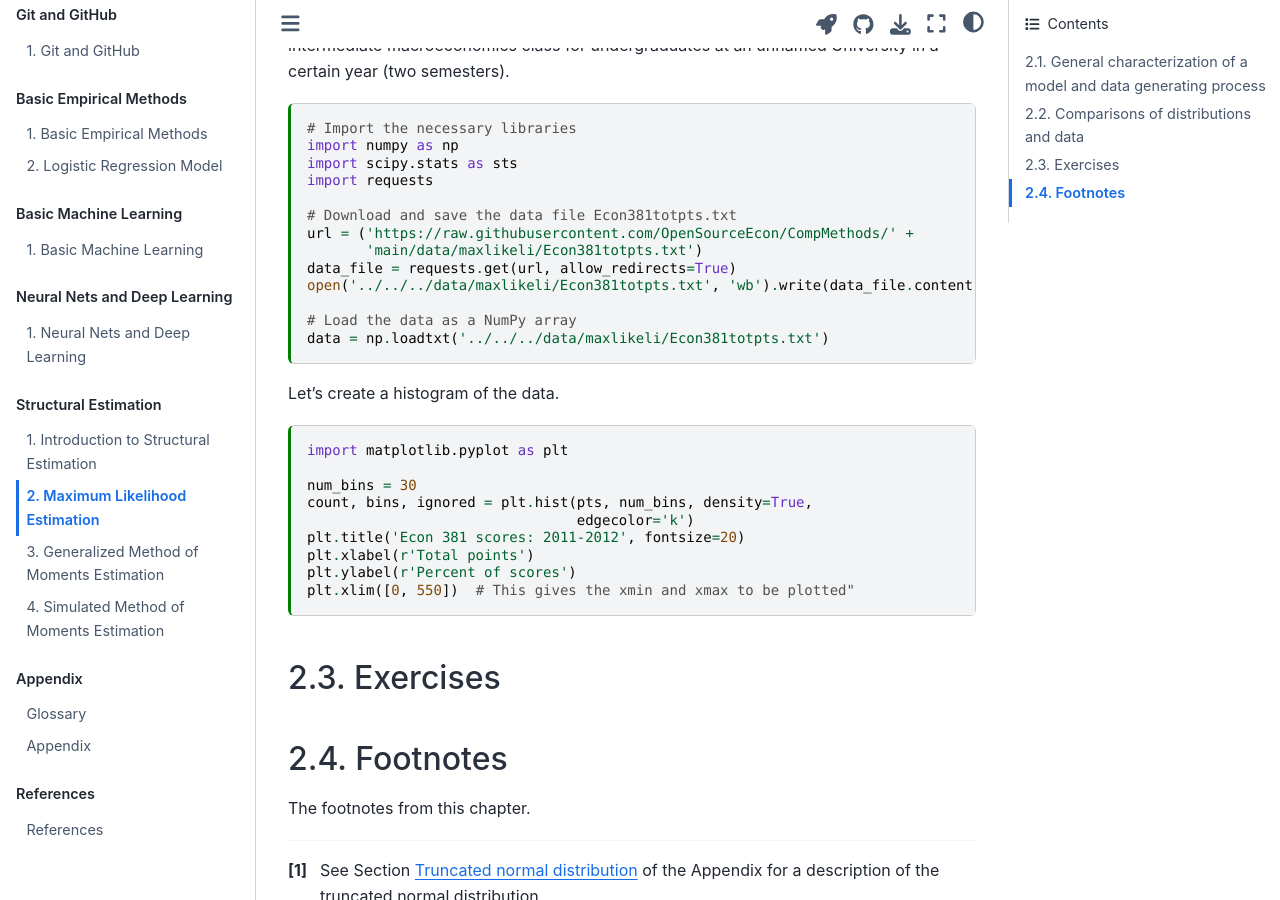
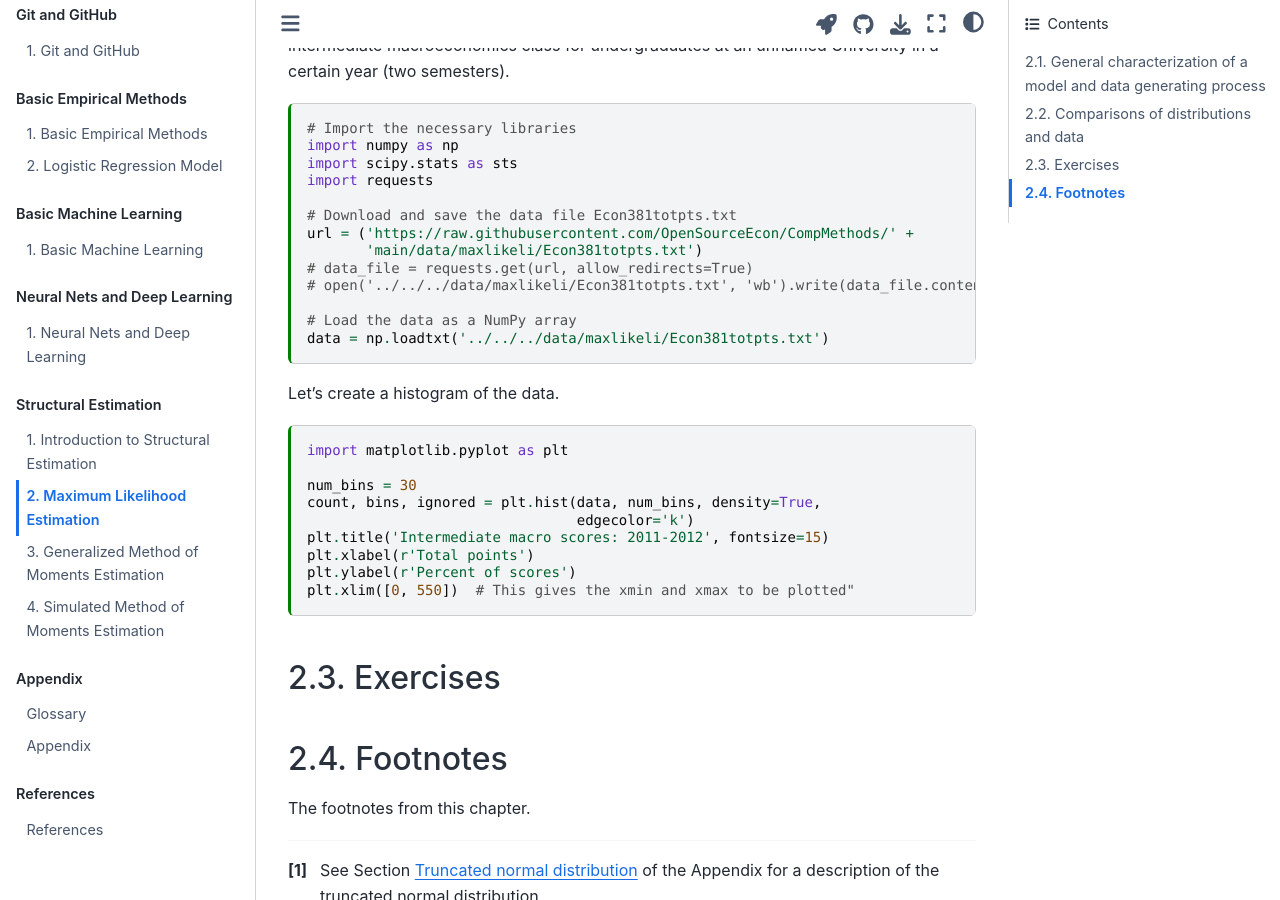
Before and after one commit to OpenSourceEcon/CompMethods, a Jupyter Book: the page built from docs/book/struct_est/MaxLikelihood.md, in a window 1280 px wide and 900 px high, scrolled down 2751 px. Built offline with Jupyter Book 1.0.4 settings and Sphinx 7.4.7 and the Sphinx Book theme 1.1.4, drawn with Linux system fonts in a browser that asks for light colours; comment, search, counter and statistics services are not loaded; cross-references to code outside the pages are shown as plain code.

Commit message:
Update MaxLikelihood.md

```diff
--- a/docs/book/struct_est/MaxLikelihood.md
+++ b/docs/book/struct_est/MaxLikelihood.md
@@ -117,8 +117,8 @@ import requests
 # Download and save the data file Econ381totpts.txt
 url = ('https://raw.githubusercontent.com/OpenSourceEcon/CompMethods/' +
        'main/data/maxlikeli/Econ381totpts.txt')
-data_file = requests.get(url, allow_redirects=True)
-open('../../../data/maxlikeli/Econ381totpts.txt', 'wb').write(data_file.content)
+# data_file = requests.get(url, allow_redirects=True)
+# open('../../../data/maxlikeli/Econ381totpts.txt', 'wb').write(data_file.content)
 
 # Load the data as a NumPy array
 data = np.loadtxt('../../../data/maxlikeli/Econ381totpts.txt')
@@ -132,9 +132,9 @@ Let's create a histogram of the data.
 import matplotlib.pyplot as plt
 
 num_bins = 30
-count, bins, ignored = plt.hist(pts, num_bins, density=True,
+count, bins, ignored = plt.hist(data, num_bins, density=True,
                                 edgecolor='k')
-plt.title('Econ 381 scores: 2011-2012', fontsize=20)
+plt.title('Intermediate macro scores: 2011-2012', fontsize=15)
 plt.xlabel(r'Total points')
 plt.ylabel(r'Percent of scores')
 plt.xlim([0, 550])  # This gives the xmin and xmax to be plotted"
```
Also changed, not shown: 1 other file.
